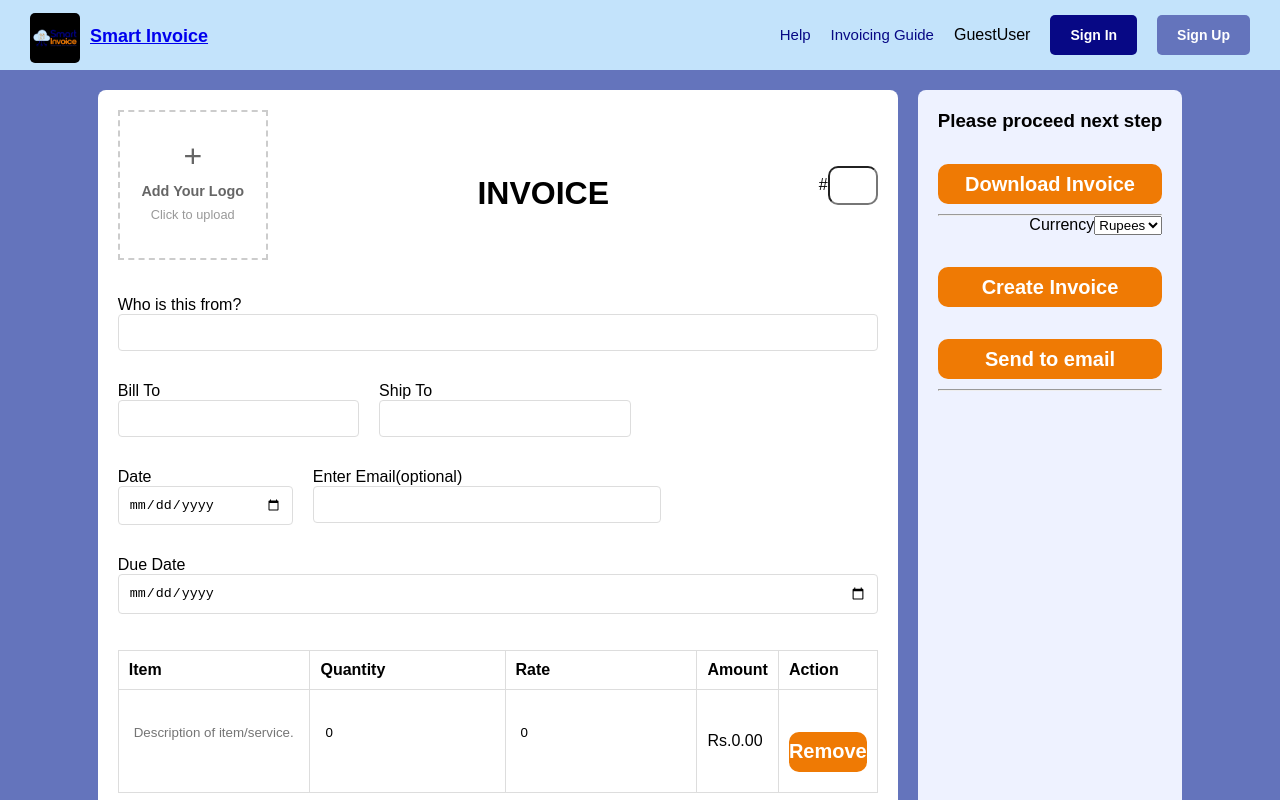
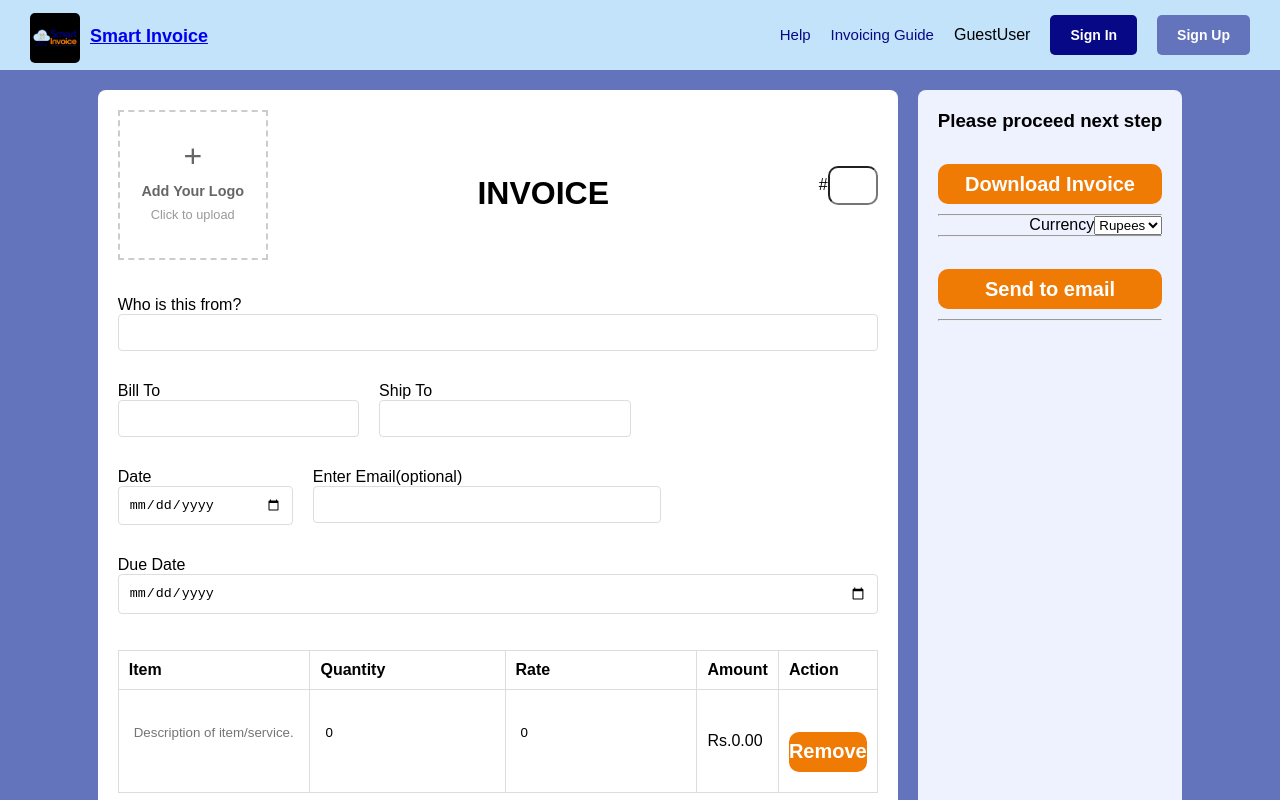
Before and after one commit to yadavsantu/SmartInvoice, a Vue app in the folder vue-frontend/: page / in a window 1280 px wide. Shown: the top 800 px of the page. Built offline with nearby package versions, Linux system fonts and the light colour scheme.

Commit message:
simple validation is added to email field, create invoice removed

```diff
--- a/vue-frontend/src/pages/Dash_Board.vue
+++ b/vue-frontend/src/pages/Dash_Board.vue
@@ -170,7 +170,7 @@
           <option value="dollars">Dollars</option>
           <option value="euro">Euro</option>
         </select>
-        <button @click="createInvoice">Create Invoice</button>
+        <hr />
         <button @click="sendEmail">Send to email</button>
         <hr />
       </div>
@@ -286,42 +286,7 @@ isValidEmail(email) {
     removeItem(index) {
       this.items.splice(index, 1);
     },
-    createInvoice() {
-      // Update errors object with validation results
-      this.errors = {
-        invoiceNumber: this.invoiceNumber === "" || !Number.isInteger(Number(this.invoiceNumber)) ? "Invoice Number must be an integer" : false,
-        from: this.from === "" || !/^[a-zA-Z\s]+$/.test(this.from) ? "Sender's name can only contain alphabets" : false,
-        billTo: this.billTo === "" ? "Receiver's name is required" : false,
-        shipTo: this.shipTo === "" ? "Shipping address is required" : false,
-        date: this.date === "" ? "Date is required" : false,
-        paymentTerms: this.paymentTerms === "" ? "Payment Terms are required" : false,
-        dueDate: this.dueDate === "" ? "Due Date is required" : false,
-        discount: this.discount < 0 ? "Discount cannot be negative" : false,
-        taxRate: this.taxRate < 0 ? "Tax rate cannot be negative" : false,
-        items: this.items.map((item) => ({
-          description: item.description === "" ? "Description is required" : false,
-          quantity: item.quantity <= 0 ? "Quantity must be greater than 0" : false,
-          rate: item.rate <= 0 ? "Rate must be greater than 0" : false,
-        })),
-      };
 
-      // Check for top-level errors
-      const hasTopLevelErrors = Object.values(this.errors).some(
-        (error) => error && !Array.isArray(error)
-      );
-
-      // Check for item-specific errors
-      const hasItemErrors = this.errors.items.some((itemErrors) =>
-        Object.values(itemErrors).some((error) => error)
-      );
-
-      // Final validation check
-      if (!hasTopLevelErrors && !hasItemErrors) {
-        alert("Invoice created successfully!");
-      } else {
-        alert("Please fill all required fields!");
-      }
-    },
 
 
     formattedAmount(amount) {
@@ -363,6 +328,12 @@ isValidEmail(email) {
         alert("Please LogIn First");
         return;
       }
+        // ✅ Check if email is empty
+  if (!this.email || this.email.trim() === "") {
+    alert("Please enter a valid email address before sending the invoice.");
+    return;
+  }
+
 
       const formData = new FormData();
       formData.append("invoiceNumber", this.invoiceNumber);
@@ -386,6 +357,7 @@ isValidEmail(email) {
 
       try {
         const pdfBlob = await this.generatePdf();
+
         formData.append("invoicePdf", pdfBlob, "invoice.pdf");
         const response = await axios.post("http://localhost:8080/api/v1/sendInvoice", formData, {
           headers: {
```
